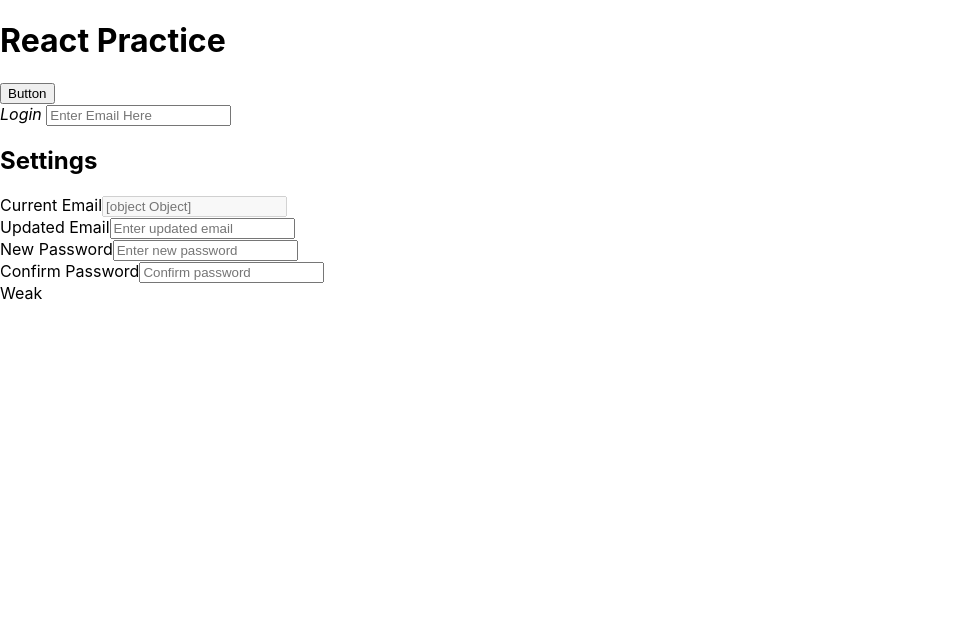
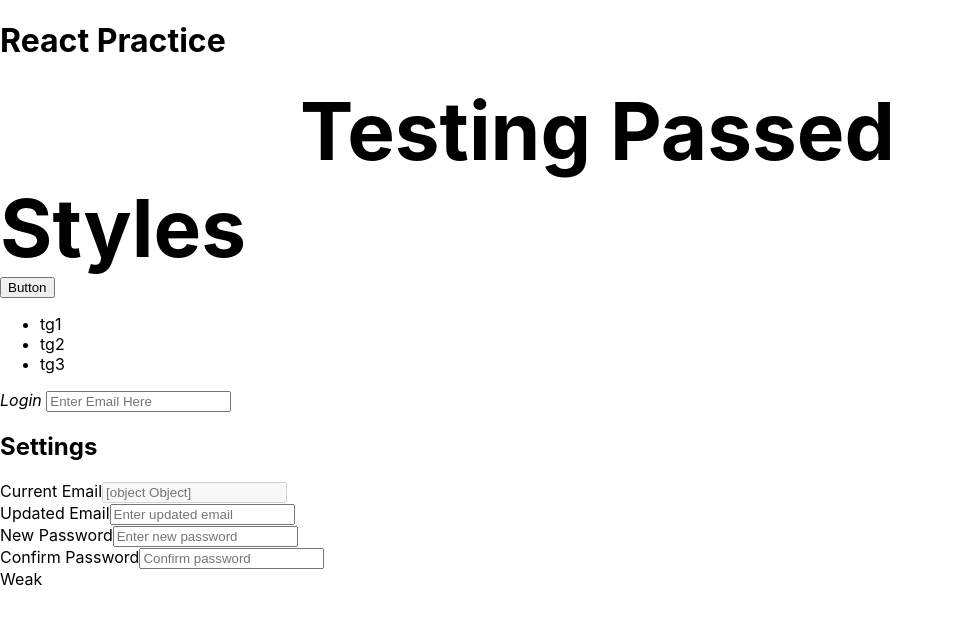
Before and after one commit to DanielOmarZavala/react-exercises, a React (Create React App) app in the folder first-app/: page / in a window 1280 px wide. Shown: the top 624 px of the page, without its empty margins (0-953 px from the left). Built offline with nearby package versions, Linux system fonts and the light colour scheme.

Commit message:
react practice, setting attributes as passed objects

```diff
--- a/first-app/src/components/counter.jsx
+++ b/first-app/src/components/counter.jsx
@@ -3,8 +3,15 @@
 export default class Counter extends Component {
 
     user = {
-        email: "test"
-    }
+        email: "test",
+        tags: ["tg1", "tg2", "tg3"]
+    };
+
+    style = {
+        fontSize: 80,
+        fontWeight: "bold",
+        margin: 300
+    };
 
     //language=HTML
     render() {
@@ -12,7 +19,15 @@
             <React.Fragment>
                 <h1>React Practice</h1>
 
+                <div>
+                    <span style={this.style}>Testing Passed Styles</span>
+                </div>
+
                 <button>Button</button>
+
+                <ul>
+                    {this.user.tags.map(tag => <li key={tag}>{tag}</li>)}
+                </ul>
 
                 <div className="container">
                     <i>Login </i>
```
